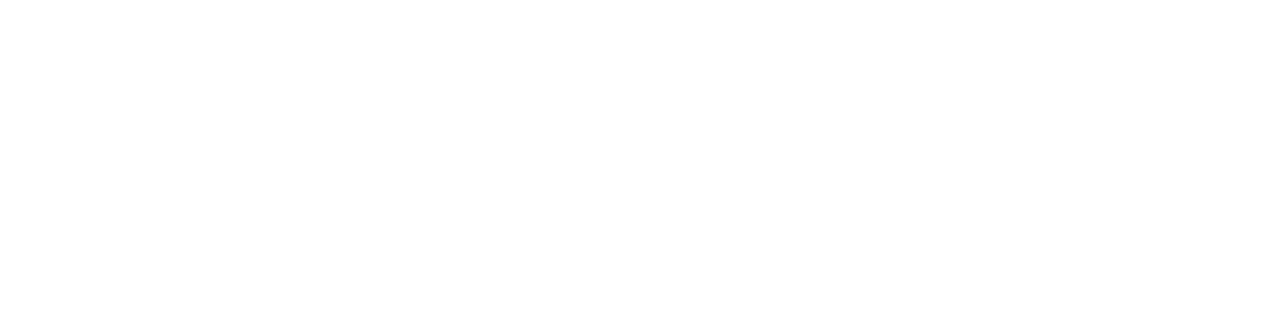
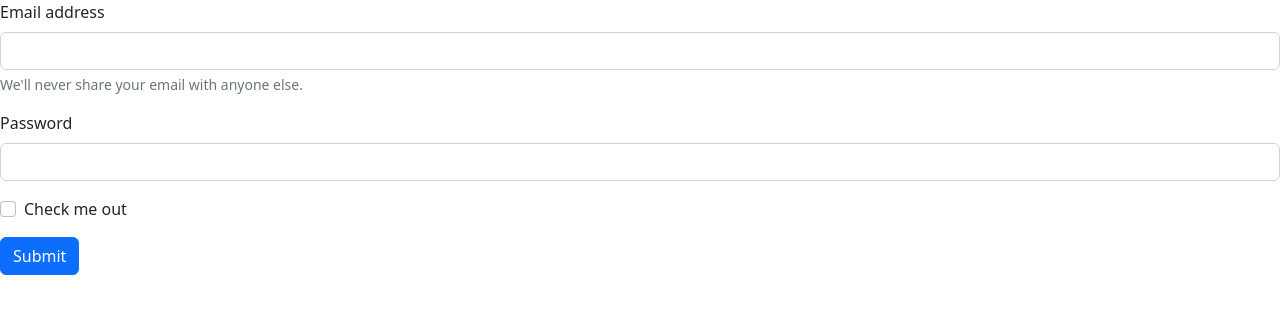
Before and after one commit to abrahamhorus/CH21_Prueba, a plain HTML site: page index.html in a window 1280 px wide. Drawn offline with nearby package versions, Linux system fonts and the light colour scheme.

Commit message:
se agrego plantilla bootstrap

```diff
--- a/index.html
+++ b/index.html
@@ -5,10 +5,28 @@
     <meta http-equiv="X-UA-Compatible" content="IE=edge">
     <meta name="viewport" content="width=device-width, initial-scale=1.0">
     <link rel="stylesheet" href="/css/styles.css">
+    <link href="https://cdn.jsdelivr.net/npm/bootstrap@5.2.3/dist/css/bootstrap.min.css" rel="stylesheet" integrity="sha384-rbsA2VBKQhggwzxH7pPCaAqO46MgnOM80zW1RWuH61DGLwZJEdK2Kadq2F9CUG65" crossorigin="anonymous">
     <title>Document</title>
 
 </head>
 <body>
+    <form>
+        <div class="mb-3">
+          <label for="exampleInputEmail1" class="form-label">Email address</label>
+          <input type="email" class="form-control" id="exampleInputEmail1" aria-describedby="emailHelp">
+          <div id="emailHelp" class="form-text">We'll never share your email with anyone else.</div>
+        </div>
+        <div class="mb-3">
+          <label for="exampleInputPassword1" class="form-label">Password</label>
+          <input type="password" class="form-control" id="exampleInputPassword1">
+        </div>
+        <div class="mb-3 form-check">
+          <input type="checkbox" class="form-check-input" id="exampleCheck1">
+          <label class="form-check-label" for="exampleCheck1">Check me out</label>
+        </div>
+        <button type="submit" class="btn btn-primary">Submit</button>
+      </form>
     <script src="/js/main.js"></script>
+    <script src="https://cdn.jsdelivr.net/npm/bootstrap@5.2.3/dist/js/bootstrap.bundle.min.js" integrity="sha384-kenU1KFdBIe4zVF0s0G1M5b4hcpxyD9F7jL+jjXkk+Q2h455rYXK/7HAuoJl+0I4" crossorigin="anonymous"></script>
 </body>
 </html>
```
